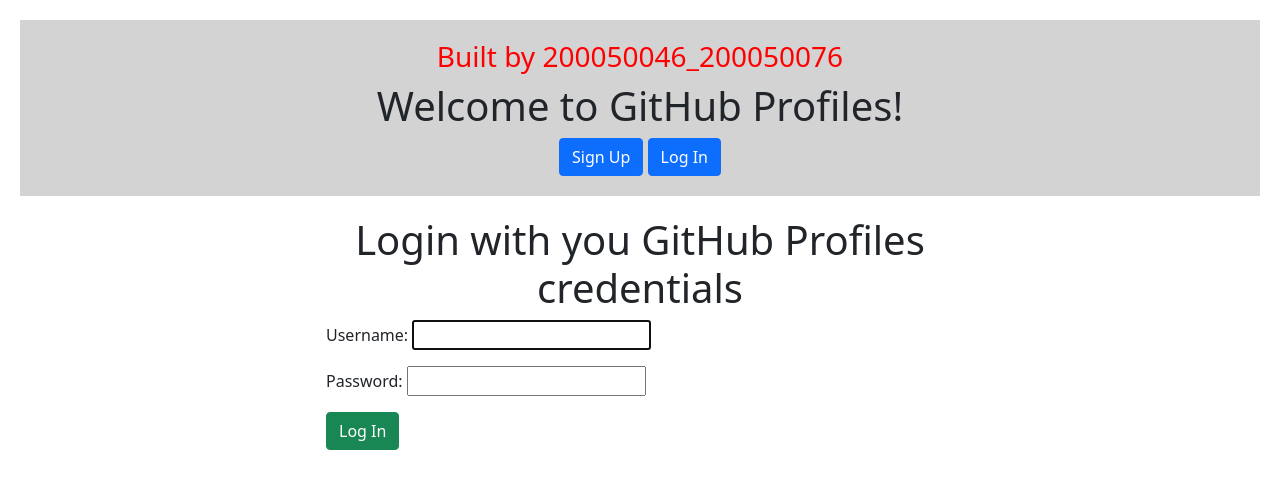
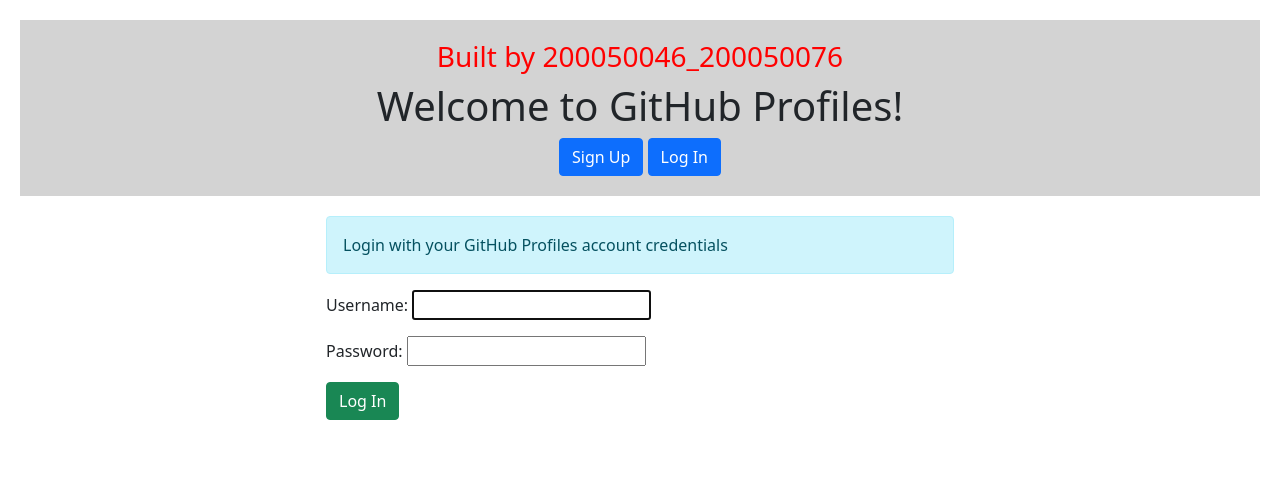
Before and after one commit to GurpreetS2001/SSLOutlab4, a Django app: page /accounts/login/ in a window 1280 px wide. Shown: the top 489 px of the page. Run offline with Django 3.2, Linux system fonts and the light colour scheme.

Commit message:
final_app

```diff
--- a/templates/registration/login.html
+++ b/templates/registration/login.html
@@ -3,7 +3,9 @@
 {% block title %}Login{% endblock %}
 
 {% block content %}
-<h1>Login with you GitHub Profiles credentials</h1>
+<div class="alert alert-info" role="alert">
+  Login with your GitHub Profiles account credentials
+</div>
 <form method="post">
   {% csrf_token %}
   {{ form.as_p }}
--- a/templates/registration/signup.html
+++ b/templates/registration/signup.html
@@ -5,7 +5,7 @@
 {% block content %}
   <h2>Signup with your GitHub username and set a strong password!</h2>
   <div class="alert alert-warning" role="alert">
-    Please make sure a GitHub file exists for the username you enter.
+    Please make sure a GitHub profile exists for the username you enter.
   </div>
   <form method="post">
     {% csrf_token %}
```
